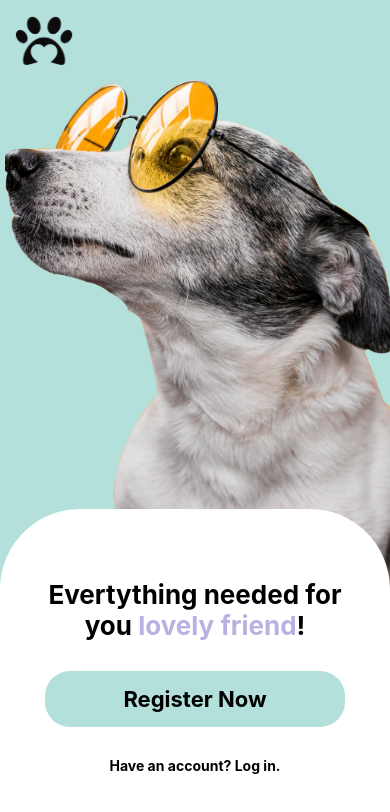
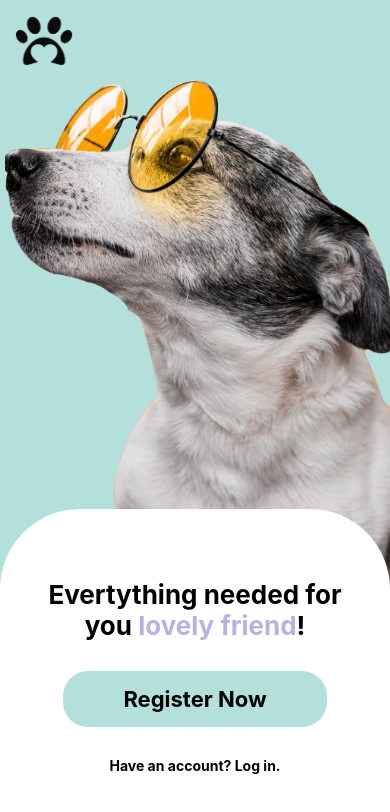
Before and after one commit to NikolVasileva/pet-food-shop-react-native, a React Native app: screen /Start in a window 390 px wide. Shown: the top 812 px of the page. Built offline with nearby package versions, Linux system fonts and the light colour scheme.

Commit message:
Create separated Main Button component

```diff
--- /dev/null
+++ b/src/components/MainButton.jsx
@@ -0,0 +1,24 @@
+import { Pressable, StyleSheet, View, Text } from "react-native";
+
+export default function MainButton({
+    title,
+    onPress,
+    style,
+}) {
+    return (
+        <Pressable onPress={ onPress() } style={[styles.buttonContainer, style]}>
+            <View>
+                <Text style={{fontWeight: "bold", fontSize: 22, textAlign: "center"}}>{title}</Text>
+            </View>
+        </Pressable>
+    )
+}
+
+const styles = StyleSheet.create({
+    buttonContainer: {
+        backgroundColor: "#B3E0DB",
+        paddingHorizontal: 60,
+        paddingVertical: 15,
+        borderRadius: 25,
+    }
+})
--- a/src/screens/StartScreen.jsx
+++ b/src/screens/StartScreen.jsx
@@ -1,9 +1,14 @@
-import { Dimensions, Image, Pressable, StyleSheet, Text, View } from "react-native";
+import { Dimensions, Image, StyleSheet, Text, View } from "react-native";
 import { SafeAreaView } from "react-native-safe-area-context";
+import MainButton from "../components/MainButton";
 
 export default function StartScreen() {
 
-    const { width, height } = Dimensions.get("window")
+    const { width } = Dimensions.get("window");
+
+    const registerPressHandler = () => {
+        console.log("Press")
+    }
 
     return (
         <SafeAreaView style={styles.container}>
@@ -31,9 +36,7 @@ export default function StartScreen() {
             <View style={styles.whiteContainer}>
                 <View style={{paddingHorizontal: 40, paddingVertical: 70, gap: 30, alignItems: "center"}}>
                     <Text style={{ fontSize: 26, fontWeight: "bold", textAlign: "center" }}>Evertything needed for you <Text style={{color: "#B6B2E1"}}>lovely friend</Text>!</Text>
-                    <Pressable style={{width: 300}}>
-                        <Text style={{fontWeight: "bold", fontSize: 22, backgroundColor: "#B3E0DB", paddingHorizontal: 60, paddingVertical: 15, borderRadius: 25, textAlign:"center"}}>Register Now</Text>
-                    </Pressable>
+                    <MainButton title="Register Now" onPress={registerPressHandler}/>
                     <Text style={{fontWeight: "bold"}}>Have an account? Log in.</Text>
                 </View>
             </View>
```
